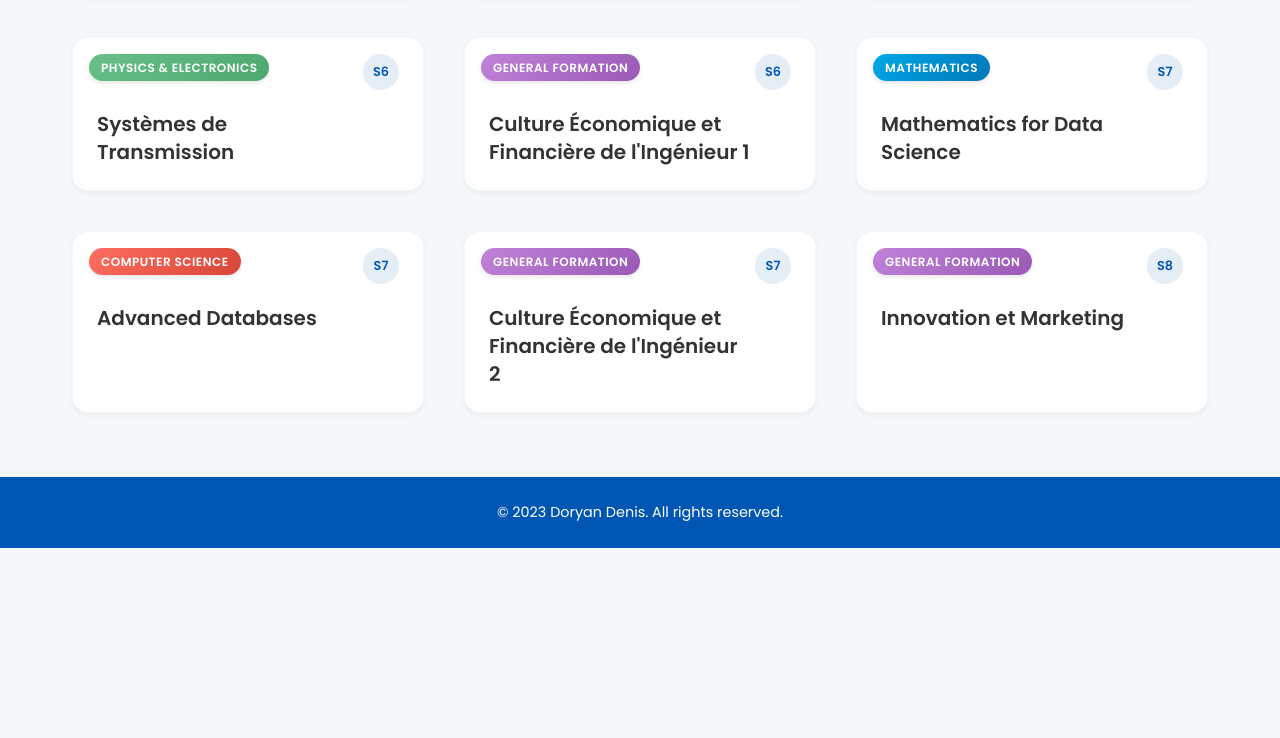
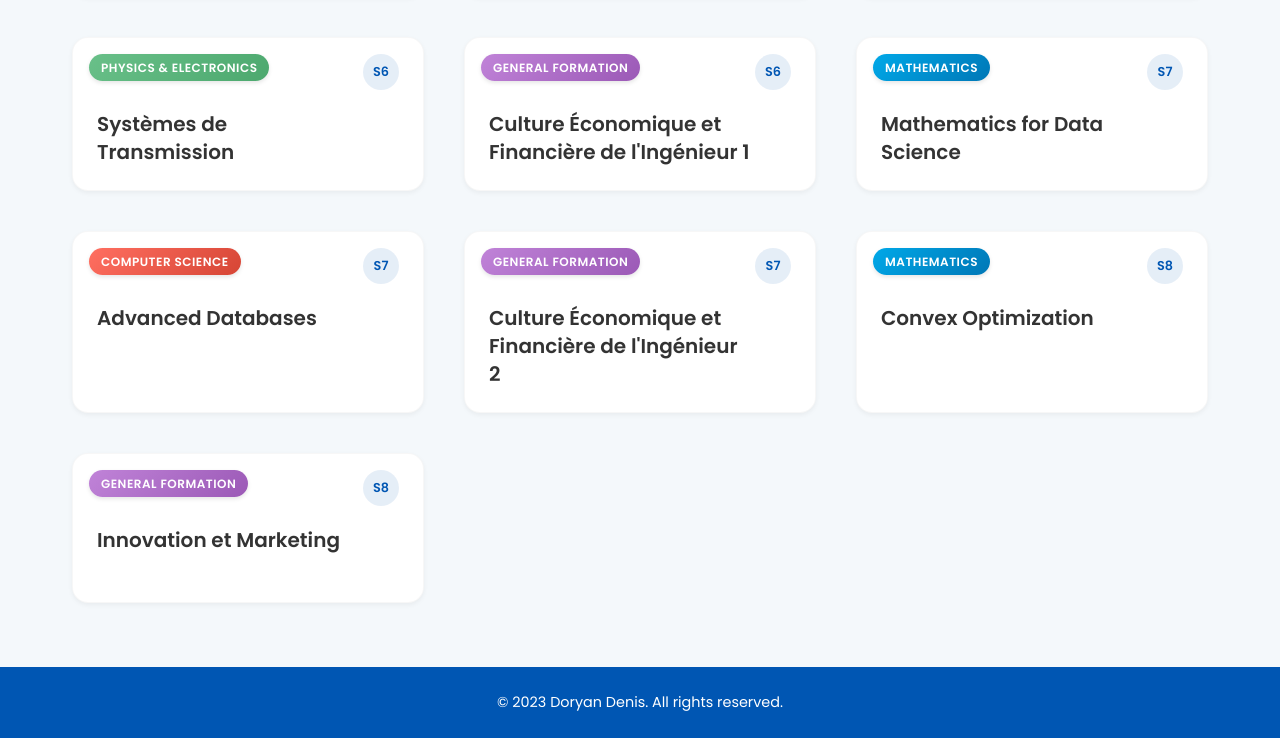
Before and after one commit to DorDNS/StudyHub, a plain HTML site: page index.html in a window 1280 px wide. Shown: the part 1615-2353 px from the top of the page. Before the commit the page ends 2163 px from the top, so only its background shows below. Drawn offline with Linux system fonts and the light colour scheme.

Commit message:
feat: ajouter le matériel d'étude "Convex Optimization" à la page d'index

```diff
--- a/index.html
+++ b/index.html
@@ -211,6 +211,14 @@
                     <a href="pdf/fe2gfi2.pdf" target="_blank" class="card-link"></a>
                 </div>
                 <div class="study-card">
+                    <div class="category-label category-math">Mathematics</div>
+                    <span class="semester">S8</span>
+                    <div class="content">
+                        <h3>Convex Optimization</h3>
+                    </div>
+                    <a href="pdf/st2cxo.pdf" target="_blank" class="card-link"></a>
+                </div>
+                <div class="study-card">
                     <div class="category-label category-gf">General Formation</div>
                     <span class="semester">S8</span>
                     <div class="content">
```
Also changed, not shown: 1 other file.
